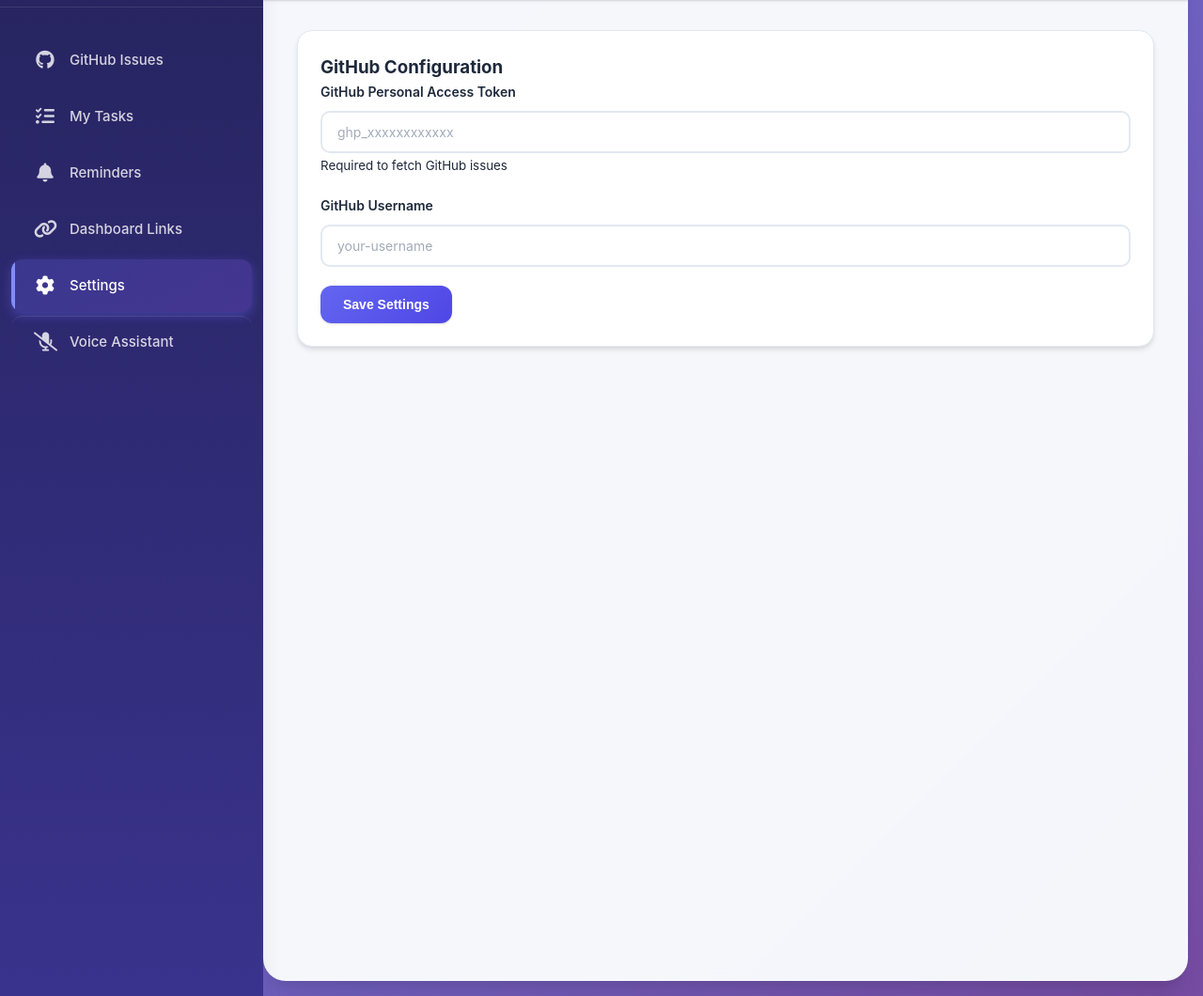
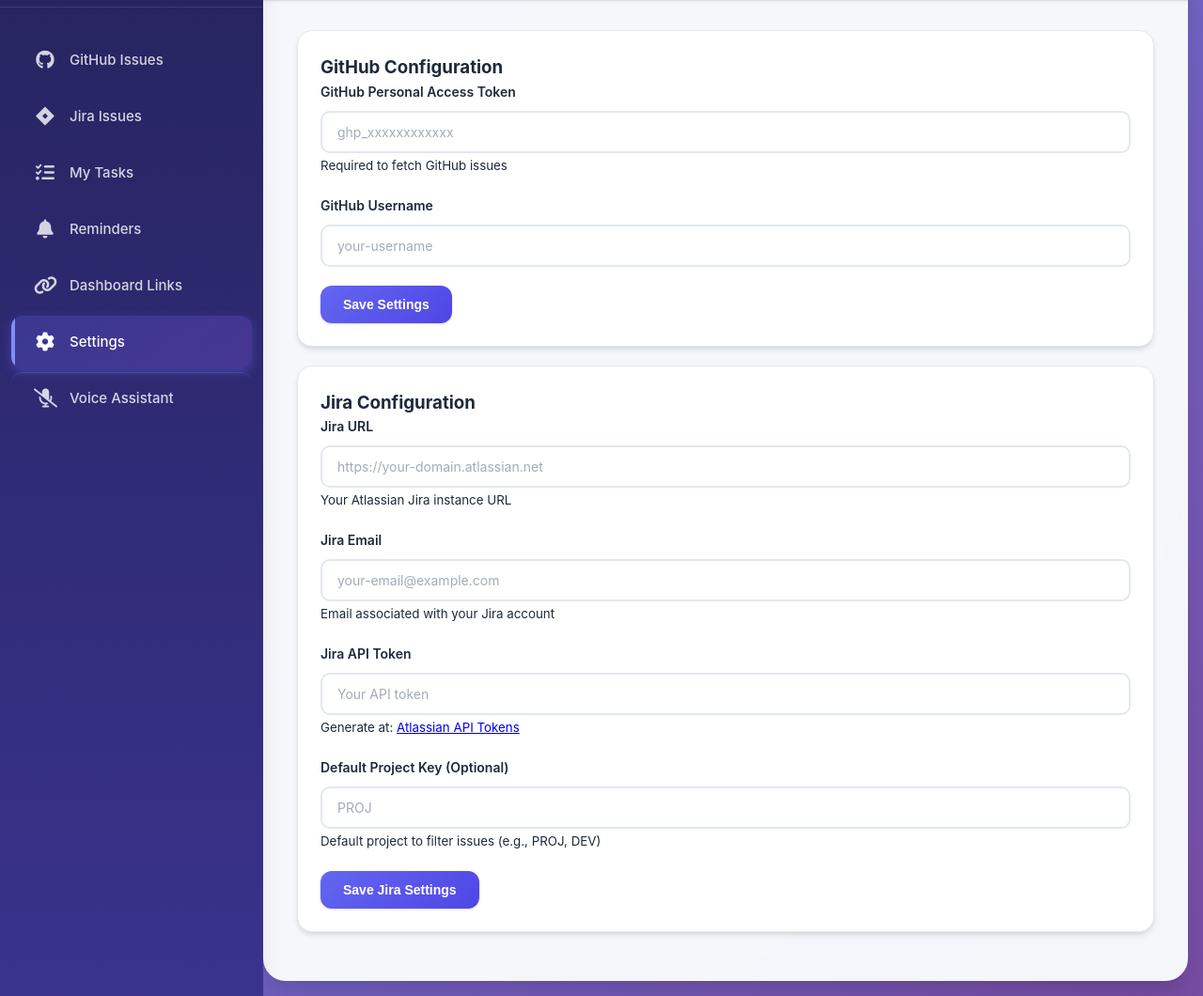
Before and after one commit to sreekanthops/mytasks, a Flask app: page /settings in a window 1280 px wide. Shown: the part 124-1184 px from the top of the page at 94% size. Run offline with Flask 3, Linux system fonts and the light colour scheme; data that the repository does not hold is empty.

Commit message:
Add Jira integration with API v3 support
- Add Jira configuration to Settings model (URL, email, API token, project key)
- Create Jira Issues page with status filtering (Open, In Progress, Done)
- Implement Jira REST API v3 integration using /search/jql endpoint
- Add ability to create tasks from Jira issues
- Add priority badges (Highest/High, Medium, Low/Lowest)
- Include database migration script for Jira settings
- Add comprehensive documentation in JIRA_INTEGRATION.md
- Update navigation with Jira link
- Enhanced error handling and debugging

```diff
--- a/app.py
+++ b/app.py
@@ -79,6 +79,10 @@ class Settings(db.Model):
     id = db.Column(db.Integer, primary_key=True)
     github_token = db.Column(db.String(200))
     github_username = db.Column(db.String(100))
+    jira_url = db.Column(db.String(200))  # e.g., https://your-domain.atlassian.net
+    jira_email = db.Column(db.String(200))  # Email for Jira authentication
+    jira_api_token = db.Column(db.String(200))  # API token from Atlassian
+    jira_project_key = db.Column(db.String(50))  # Default project key (e.g., PROJ)
 
 # Routes
 @app.route('/')
@@ -88,6 +92,10 @@ def index():
 @app.route('/github')
 def github_page():
     return render_template('github.html', active_page='github')
+
+@app.route('/jira')
+def jira_page():
+    return render_template('jira.html', active_page='jira')
 
 @app.route('/tasks')
 def tasks_page():
@@ -394,6 +402,10 @@ def settings():
 
         settings.github_token = data.get('github_token', settings.github_token)
         settings.github_username = data.get('github_username', settings.github_username)
+        settings.jira_url = data.get('jira_url', settings.jira_url)
+        settings.jira_email = data.get('jira_email', settings.jira_email)
+        settings.jira_api_token = data.get('jira_api_token', settings.jira_api_token)
+        settings.jira_project_key = data.get('jira_project_key', settings.jira_project_key)
         db.session.commit()
         return jsonify({'message': 'Settings saved successfully'})
 
@@ -401,9 +413,174 @@ def settings():
     if settings:
         return jsonify({
             'github_username': settings.github_username,
-            'has_token': bool(settings.github_token)
+            'has_token': bool(settings.github_token),
+            'jira_url': settings.jira_url,
+            'jira_email': settings.jira_email,
+            'has_jira_token': bool(settings.jira_api_token),
+            'jira_project_key': settings.jira_project_key
         })
-    return jsonify({'github_username': '', 'has_token': False})
+    return jsonify({
+        'github_username': '',
+        'has_token': False,
+        'jira_url': '',
+        'jira_email': '',
+        'has_jira_token': False,
+        'jira_project_key': ''
+    })
+
+@app.route('/api/jira/issues')
+def get_jira_issues():
+    """Get Jira issues assigned to the user"""
+    status = request.args.get('status', 'open')  # open, in_progress, done
+    settings = Settings.query.first()
+
+    if not settings or not settings.jira_api_token or not settings.jira_url:
+        return jsonify({'error': 'Jira not configured. Please configure in Settings.'}), 400
+
+    # Map status to Jira status names
+    status_map = {
+        'open': ['To Do', 'Open', 'Backlog'],
+        'in_progress': ['In Progress', 'In Review'],
+        'done': ['Done', 'Closed', 'Resolved']
+    }
+
+    jira_statuses = status_map.get(status, ['To Do', 'Open'])
+
+    # Build JQL query
+    jql_parts = []
+    if settings.jira_email:
+        jql_parts.append(f'assignee = "{settings.jira_email}"')
+    if settings.jira_project_key:
+        jql_parts.append(f'project = "{settings.jira_project_key}"')
+
+    # Add status filter
+    status_filter = ' OR '.join([f'status = "{s}"' for s in jira_statuses])
+    jql_parts.append(f'({status_filter})')
+
+    jql = ' AND '.join(jql_parts)
+    jql += ' ORDER BY updated DESC'
+
+    # Jira REST API endpoint - using the new /search/jql endpoint
+    url = f'{settings.jira_url.rstrip("/")}/rest/api/3/search/jql'
+
+    # Basic auth with email and API token
+    from base64 import b64encode
+    credentials = b64encode(f'{settings.jira_email}:{settings.jira_api_token}'.encode()).decode()
+
+    headers = {
+        'Authorization': f'Basic {credentials}',
+        'Accept': 'application/json',
+        'Content-Type': 'application/json'
+    }
+
+    params = {
+        'jql': jql,
+        'maxResults': 50,
+        'fields': 'summary,status,priority,assignee,created,updated,description,issuetype'
+    }
+
+    try:
+        print(f"DEBUG: Jira URL: {url}")
+        print(f"DEBUG: JQL Query: {jql}")
+        print(f"DEBUG: Email: {settings.jira_email}")
+
+        response = requests.get(url, headers=headers, params=params, verify=True, timeout=10)
+
+        print(f"DEBUG: Response status: {response.status_code}")
+        print(f"DEBUG: Response headers: {response.headers.get('content-type')}")
+
+        if response.status_code == 200:
+            data = response.json()
+            issues = []
+            for issue in data.get('issues', []):
+                fields = issue.get('fields', {})
+                issues.append({
+                    'key': issue.get('key'),
+                    'id': issue.get('id'),
+                    'summary': fields.get('summary'),
+                    'description': fields.get('description', {}).get('content', [{}])[0].get('content', [{}])[0].get('text', '') if isinstance(fields.get('description'), dict) else '',
+                    'status': fields.get('status', {}).get('name'),
+                    'priority': fields.get('priority', {}).get('name', 'Medium'),
+                    'type': fields.get('issuetype', {}).get('name'),
+                    'created': fields.get('created'),
+                    'updated': fields.get('updated'),
+                    'url': f"{settings.jira_url.rstrip('/')}/browse/{issue.get('key')}"
+                })
+            return jsonify(issues)
+        else:
+            error_msg = f'Jira API error: {response.status_code}'
+            try:
+                error_detail = response.json()
+                error_msg += f' - {error_detail.get("errorMessages", ["Unknown error"])[0]}'
+            except:
+                error_msg += f' - {response.text[:200]}'
+            print(f"DEBUG: Error response: {error_msg}")
+            return jsonify({'error': error_msg}), response.status_code
+    except requests.exceptions.JSONDecodeError as e:
+        error_msg = f'Invalid JSON response from Jira. Check your Jira URL and credentials. Response: {response.text[:200]}'
+        print(f"DEBUG: JSON decode error: {error_msg}")
+        return jsonify({'error': error_msg}), 500
+    except requests.exceptions.RequestException as e:
+        error_msg = f'Connection error: {str(e)}. Check your Jira URL and network connection.'
+        print(f"DEBUG: Request exception: {error_msg}")
+        return jsonify({'error': error_msg}), 500
+    except Exception as e:
+        error_msg = f'Unexpected error: {str(e)}'
+        print(f"DEBUG: Unexpected error: {error_msg}")
+        import traceback
+        traceback.print_exc()
+        return jsonify({'error': error_msg}), 500
+
+@app.route('/api/tasks/from-jira/<string:issue_key>', methods=['POST'])
+def create_task_from_jira(issue_key):
+    """Create a task from a Jira issue"""
+    settings = Settings.query.first()
+
+    if not settings or not settings.jira_api_token or not settings.jira_url:
+        return jsonify({'error': 'Jira not configured'}), 400
+
+    # Get issue details from Jira
+    url = f'{settings.jira_url.rstrip("/")}/rest/api/3/issue/{issue_key}'
+
+    from base64 import b64encode
+    credentials = b64encode(f'{settings.jira_email}:{settings.jira_api_token}'.encode()).decode()
+
+    headers = {
+        'Authorization': f'Basic {credentials}',
+        'Accept': 'application/json'
+    }
+
+    try:
+        response = requests.get(url, headers=headers, verify=True)
+        if response.status_code == 200:
+            issue = response.json()
+            fields = issue.get('fields', {})
+
+            # Extract description text
+            description = ''
+            desc_data = fields.get('description', {})
+            if isinstance(desc_data, dict) and 'content' in desc_data:
+                for content_block in desc_data.get('content', []):
+                    if content_block.get('type') == 'paragraph':
+                        for text_item in content_block.get('content', []):
+                            if text_item.get('type') == 'text':
+                                description += text_item.get('text', '') + '\n'
+
+            task = Task(
+                title=f"[{issue_key}] {fields.get('summary', '')}",
+                description=description.strip(),
+                status='pending',
+                github_issue_number=issue_key,
+                github_issue_url=f"{settings.jira_url.rstrip('/')}/browse/{issue_key}",
+                priority=fields.get('priority', {}).get('name', 'Medium').lower()
+            )
+            db.session.add(task)
+            db.session.commit()
+            return jsonify({'id': task.id, 'message': 'Task created from Jira issue'})
+        else:
+            return jsonify({'error': f'Jira API error: {response.status_code}'}), response.status_code
+    except Exception as e:
+        return jsonify({'error': str(e)}), 500
 
 @app.route('/api/tasks/<int:task_id>/mute', methods=['POST'])
 def mute_task(task_id):
--- a/static/js/settings.js
+++ b/static/js/settings.js
@@ -6,6 +6,11 @@ document.addEventListener('DOMContentLoaded', function() {
     if (settingsForm) {
         settingsForm.addEventListener('submit', handleSettingsSubmit);
     }
+
+    const jiraSettingsForm = document.getElementById('jira-settings-form');
+    if (jiraSettingsForm) {
+        jiraSettingsForm.addEventListener('submit', handleJiraSettingsSubmit);
+    }
 });
 
 async function loadSettings() {
@@ -13,11 +18,20 @@ async function loadSettings() {
         const response = await fetch('/api/settings');
         const settings = await response.json();
 
-        if (settings.github_token) {
-            document.getElementById('github-token').value = settings.github_token;
-        }
+        // Load GitHub settings
         if (settings.github_username) {
             document.getElementById('github-username').value = settings.github_username;
+        }
+
+        // Load Jira settings
+        if (settings.jira_url) {
+            document.getElementById('jira-url').value = settings.jira_url;
+        }
+        if (settings.jira_email) {
+            document.getElementById('jira-email').value = settings.jira_email;
+        }
+        if (settings.jira_project_key) {
+            document.getElementById('jira-project-key').value = settings.jira_project_key;
         }
     } catch (error) {
         console.error('Error loading settings:', error);
@@ -40,12 +54,42 @@ async function handleSettingsSubmit(e) {
         });
 
         if (response.ok) {
-            showNotification('Settings saved successfully', 'success');
+            showNotification('GitHub settings saved successfully', 'success');
         } else {
             throw new Error('Failed to save settings');
         }
     } catch (error) {
         console.error('Error saving settings:', error);
-        showNotification('Failed to save settings', 'error');
+        showNotification('Failed to save GitHub settings', 'error');
     }
 }
+
+async function handleJiraSettingsSubmit(e) {
+    e.preventDefault();
+
+    const data = {
+        jira_url: document.getElementById('jira-url').value,
+        jira_email: document.getElementById('jira-email').value,
+        jira_api_token: document.getElementById('jira-api-token').value,
+        jira_project_key: document.getElementById('jira-project-key').value
+    };
+
+    try {
+        const response = await fetch('/api/settings', {
+            method: 'POST',
+            headers: { 'Content-Type': 'application/json' },
+            body: JSON.stringify(data)
+        });
+
+        if (response.ok) {
+            showNotification('Jira settings saved successfully', 'success');
+            // Clear the API token field for security
+            document.getElementById('jira-api-token').value = '';
+        } else {
+            throw new Error('Failed to save Jira settings');
+        }
+    } catch (error) {
+        console.error('Error saving Jira settings:', error);
+        showNotification('Failed to save Jira settings', 'error');
+    }
+}
--- a/templates/base.html
+++ b/templates/base.html
@@ -20,6 +20,10 @@
                 <a href="/github" class="nav-item {% if active_page == 'github' %}active{% endif %}" data-section="github">
                     <i class="fab fa-github"></i>
                     <span>GitHub Issues</span>
+                </a>
+                <a href="/jira" class="nav-item {% if active_page == 'jira' %}active{% endif %}" data-section="jira">
+                    <i class="fab fa-jira"></i>
+                    <span>Jira Issues</span>
                 </a>
                 <a href="/tasks" class="nav-item {% if active_page == 'tasks' %}active{% endif %}" data-section="tasks">
                     <i class="fas fa-tasks"></i>
--- a/templates/settings.html
+++ b/templates/settings.html
@@ -21,6 +21,37 @@
         </form>
     </div>
 </div>
+
+<div class="card" style="margin-top: 20px;">
+    <div class="card-header">
+        <h3>Jira Configuration</h3>
+    </div>
+    <div class="card-body">
+        <form id="jira-settings-form">
+            <div class="form-group">
+                <label for="jira-url">Jira URL</label>
+                <input type="text" id="jira-url" class="form-control" placeholder="https://your-domain.atlassian.net">
+                <small class="form-text">Your Atlassian Jira instance URL</small>
+            </div>
+            <div class="form-group">
+                <label for="jira-email">Jira Email</label>
+                <input type="email" id="jira-email" class="form-control" placeholder="your-email@example.com">
+                <small class="form-text">Email associated with your Jira account</small>
+            </div>
+            <div class="form-group">
+                <label for="jira-api-token">Jira API Token</label>
+                <input type="password" id="jira-api-token" class="form-control" placeholder="Your API token">
+                <small class="form-text">Generate at: <a href="https://id.atlassian.com/manage-profile/security/api-tokens" target="_blank">Atlassian API Tokens</a></small>
+            </div>
+            <div class="form-group">
+                <label for="jira-project-key">Default Project Key (Optional)</label>
+                <input type="text" id="jira-project-key" class="form-control" placeholder="PROJ">
+                <small class="form-text">Default project to filter issues (e.g., PROJ, DEV)</small>
+            </div>
+            <button type="submit" class="btn btn-primary">Save Jira Settings</button>
+        </form>
+    </div>
+</div>
 {% endblock %}
 {% block scripts %}
 <script src="{{ url_for('static', filename='js/settings.js') }}"></script>
```
Also changed, not shown: JIRA_INTEGRATION.md (added, +117 -0 lines), migrate_jira_settings.py (added, +150 -0 lines), static/css/style.css (+41 -0 lines), static/js/jira.js (added, +94 -0 lines), templates/jira.html (added, +25 -0 lines), README.md, 1 other file.
